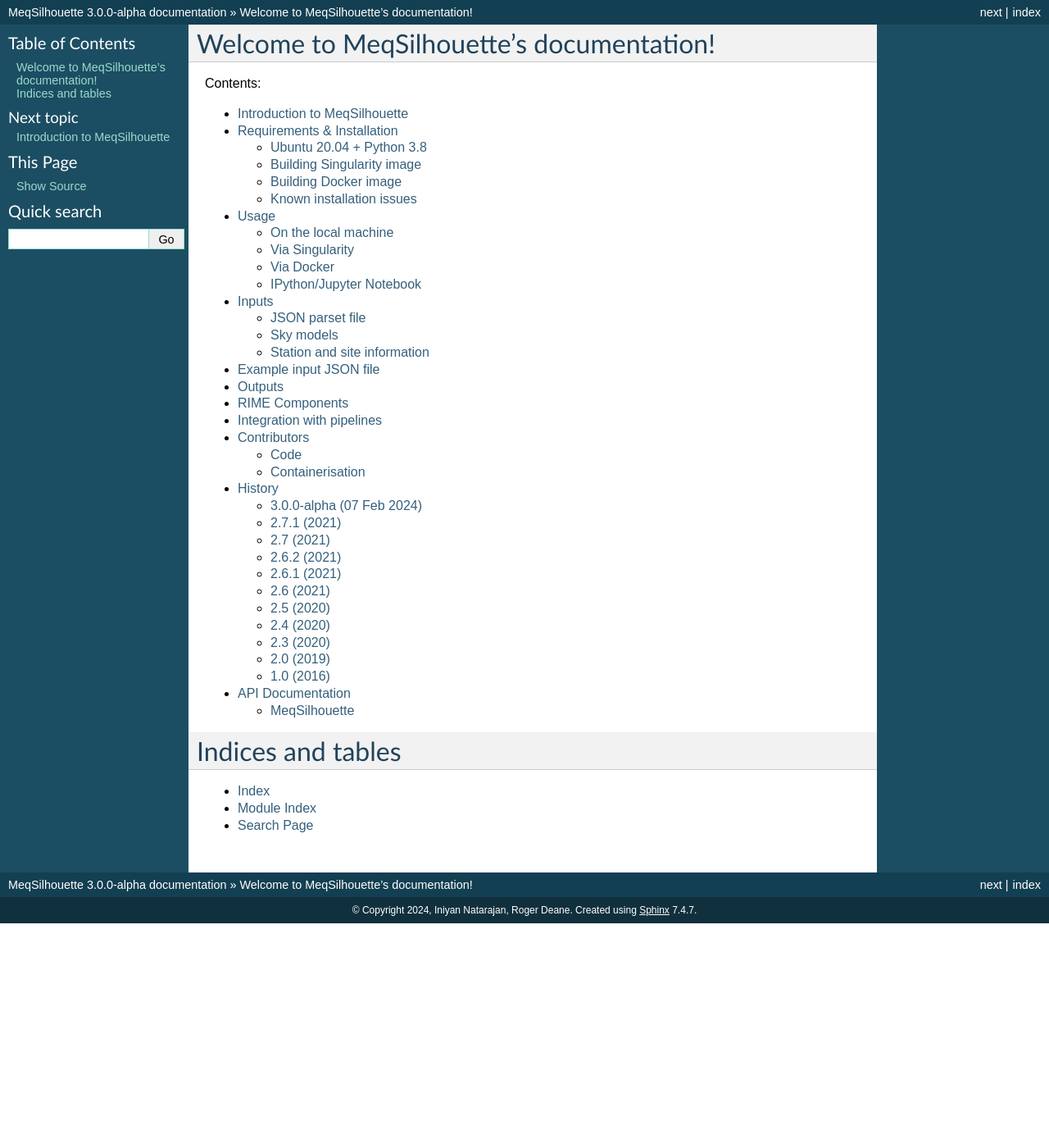
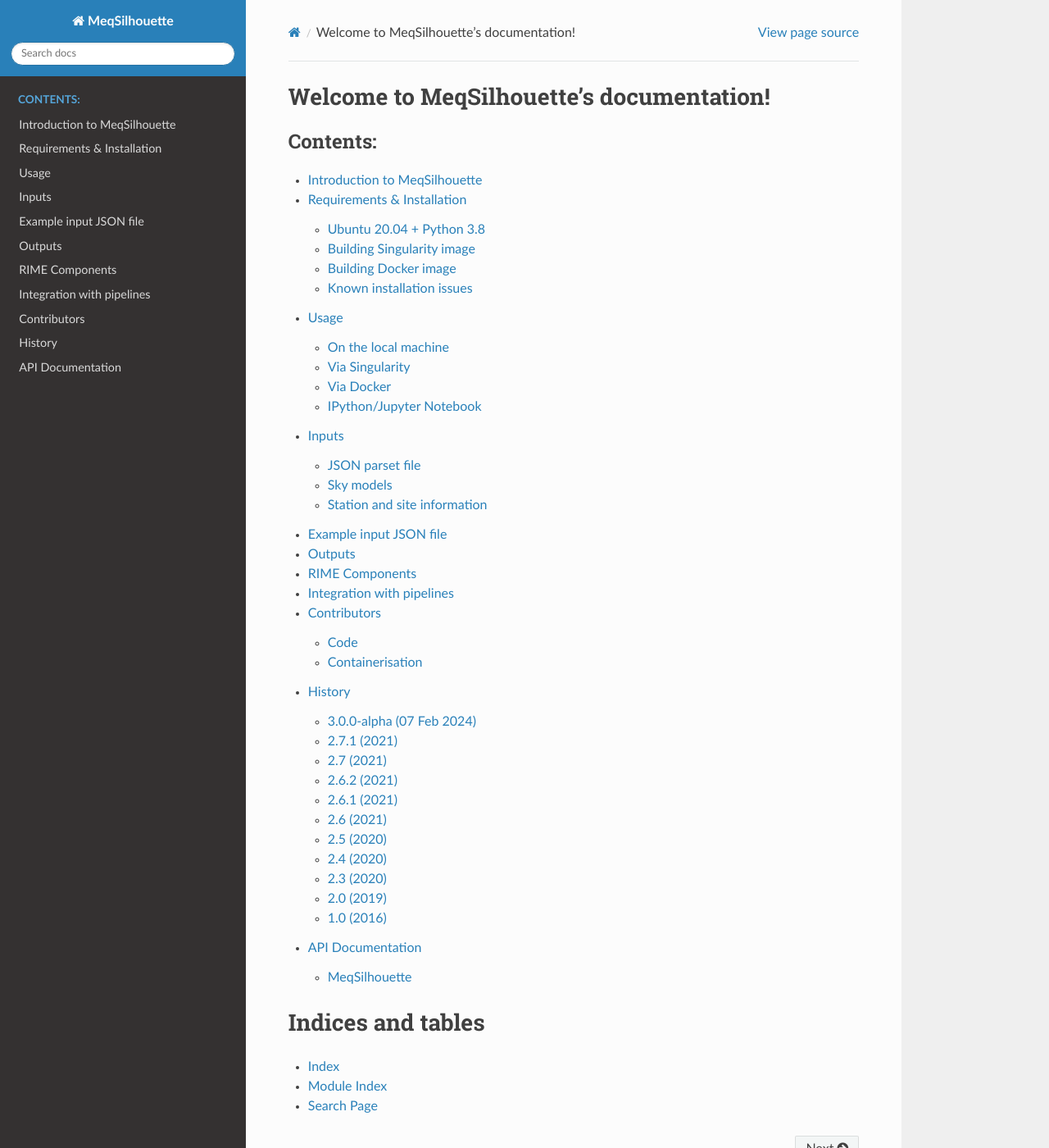
Before and after one commit to rdeane/MeqSilhouette, a Sphinx documentation site: the page built from docs/source/index.rst, in a window 1280 px wide and 1400 px high. Shown: the whole window at 82% size. Built offline with Sphinx 7.4.7 and the Read the Docs theme 2.0.0, drawn with Linux system fonts in a browser that asks for light colours; some of the changed text lies outside the part shown.

Commit message:
Change sphinx theme

```diff
--- a/docs/source/conf.py
+++ b/docs/source/conf.py
@@ -26,7 +26,7 @@
 # The short X.Y version
 version = u''
 # The full version, including alpha/beta/rc tags
-release = u'3.0.0-alpha'
+release = u'3.0-alpha'
 
 
 # -- General configuration ---------------------------------------------------
@@ -78,7 +78,7 @@
 # The theme to use for HTML and HTML Help pages.  See the documentation for
 # a list of builtin themes.
 #
-html_theme = 'default'#'default', 'alabaster'
+html_theme = 'sphinx_rtd_theme' #'default', 'alabaster'
 
 # Theme options are theme-specific and customize the look and feel of a theme
 # further.  For a list of options available for each theme, see the
```
